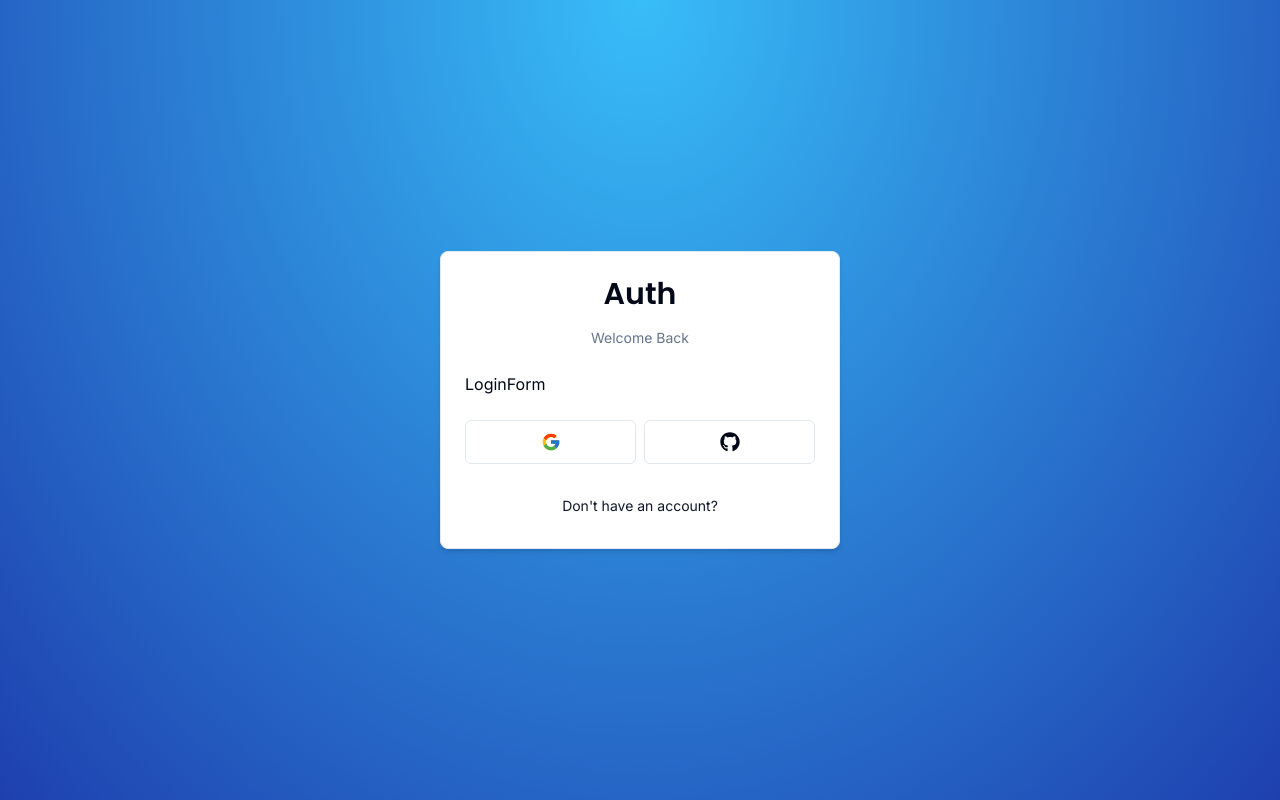
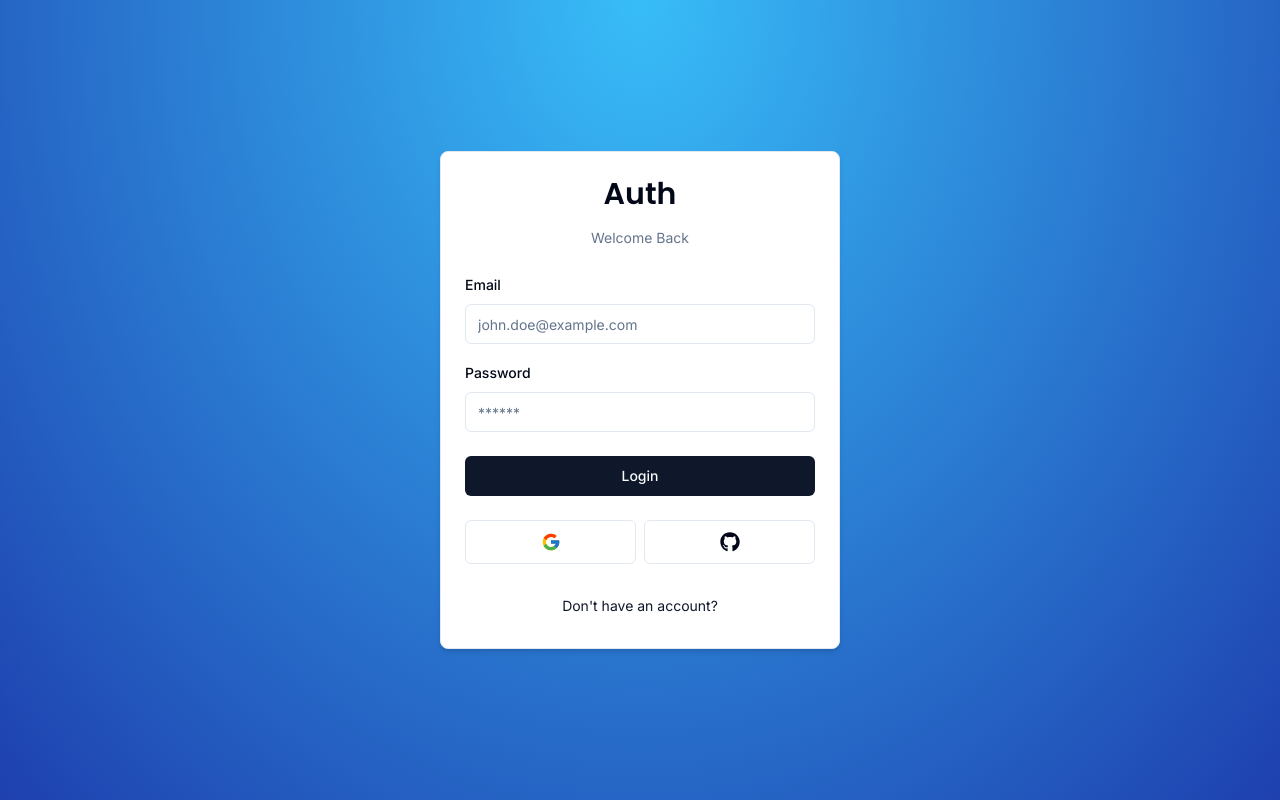
Before and after one commit to Shelton-beep/auth-tutorial, a Next.js app: page /auth/login in a window 1280 px wide. Built offline with nearby package versions, Linux system fonts and the light colour scheme.

Commit message:
created a login form

```diff
--- a/components/auth/LoginForm.tsx
+++ b/components/auth/LoginForm.tsx
@@ -1,6 +1,33 @@
+"use client";
+import { useForm } from "react-hook-form";
 import CardWrapper from "./card-wrapper";
+import { LoginSchema } from "@/schemas/index";
+import * as z from "zod";
+import { zodResolver } from "@hookform/resolvers/zod";
+import {
+  Form,
+  FormControl,
+  FormField,
+  FormItem,
+  FormLabel,
+  FormMessage,
+} from "../ui/form";
+import { Input } from "../ui/input";
+import { Button } from "../ui/button";
 
 export function LoginForm() {
+  const form = useForm<z.infer<typeof LoginSchema>>({
+    resolver: zodResolver(LoginSchema),
+    defaultValues: {
+      email: "",
+      password: "",
+    },
+  });
+
+  const onSubmit = (values: z.infer<typeof LoginSchema>) => {
+    console.log(values);
+  };
+
   return (
     <CardWrapper
       headerLabel="Welcome Back"
@@ -8,7 +35,45 @@
       backButtonLabel="Don't have an account?"
       showSocial
     >
-      LoginForm
+      <Form {...form}>
+        <form onSubmit={form.handleSubmit(onSubmit)} className="space-y-6">
+          <div className="space-y-4">
+            <FormField
+              control={form.control}
+              name="email"
+              render={({ field }) => (
+                <FormItem>
+                  <FormLabel>Email</FormLabel>
+                  <FormControl>
+                    <Input
+                      {...field}
+                      placeholder="john.doe@example.com"
+                      type="email"
+                    />
+                  </FormControl>
+                  <FormMessage />
+                </FormItem>
+              )}
+            ></FormField>
+            <FormField
+              control={form.control}
+              name="password"
+              render={({ field }) => (
+                <FormItem>
+                  <FormLabel>Password</FormLabel>
+                  <FormControl>
+                    <Input {...field} placeholder="******" type="password" />
+                  </FormControl>
+                  <FormMessage />
+                </FormItem>
+              )}
+            ></FormField>
+          </div>
+          <Button type="submit" className="w-full">
+            Login
+          </Button>
+        </form>
+      </Form>
     </CardWrapper>
   );
 }
--- /dev/null
+++ b/components/ui/form.tsx
@@ -0,0 +1,176 @@
+import * as React from "react"
+import * as LabelPrimitive from "@radix-ui/react-label"
+import { Slot } from "@radix-ui/react-slot"
+import {
+  Controller,
+  ControllerProps,
+  FieldPath,
+  FieldValues,
+  FormProvider,
+  useFormContext,
+} from "react-hook-form"
+
+import { cn } from "@/lib/utils"
+import { Label } from "@/components/ui/label"
+
+const Form = FormProvider
+
+type FormFieldContextValue<
+  TFieldValues extends FieldValues = FieldValues,
+  TName extends FieldPath<TFieldValues> = FieldPath<TFieldValues>
+> = {
+  name: TName
+}
+
+const FormFieldContext = React.createContext<FormFieldContextValue>(
+  {} as FormFieldContextValue
+)
+
+const FormField = <
+  TFieldValues extends FieldValues = FieldValues,
+  TName extends FieldPath<TFieldValues> = FieldPath<TFieldValues>
+>({
+  ...props
+}: ControllerProps<TFieldValues, TName>) => {
+  return (
+    <FormFieldContext.Provider value={{ name: props.name }}>
+      <Controller {...props} />
+    </FormFieldContext.Provider>
+  )
+}
+
+const useFormField = () => {
+  const fieldContext = React.useContext(FormFieldContext)
+  const itemContext = React.useContext(FormItemContext)
+  const { getFieldState, formState } = useFormContext()
+
+  const fieldState = getFieldState(fieldContext.name, formState)
+
+  if (!fieldContext) {
+    throw new Error("useFormField should be used within <FormField>")
+  }
+
+  const { id } = itemContext
+
+  return {
+    id,
+    name: fieldContext.name,
+    formItemId: `${id}-form-item`,
+    formDescriptionId: `${id}-form-item-description`,
+    formMessageId: `${id}-form-item-message`,
+    ...fieldState,
+  }
+}
+
+type FormItemContextValue = {
+  id: string
+}
+
+const FormItemContext = React.createContext<FormItemContextValue>(
+  {} as FormItemContextValue
+)
+
+const FormItem = React.forwardRef<
+  HTMLDivElement,
+  React.HTMLAttributes<HTMLDivElement>
+>(({ className, ...props }, ref) => {
+  const id = React.useId()
+
+  return (
+    <FormItemContext.Provider value={{ id }}>
+      <div ref={ref} className={cn("space-y-2", className)} {...props} />
+    </FormItemContext.Provider>
+  )
+})
+FormItem.displayName = "FormItem"
+
+const FormLabel = React.forwardRef<
+  React.ElementRef<typeof LabelPrimitive.Root>,
+  React.ComponentPropsWithoutRef<typeof LabelPrimitive.Root>
+>(({ className, ...props }, ref) => {
+  const { error, formItemId } = useFormField()
+
+  return (
+    <Label
+      ref={ref}
+      className={cn(error && "text-destructive", className)}
+      htmlFor={formItemId}
+      {...props}
+    />
+  )
+})
+FormLabel.displayName = "FormLabel"
+
+const FormControl = React.forwardRef<
+  React.ElementRef<typeof Slot>,
+  React.ComponentPropsWithoutRef<typeof Slot>
+>(({ ...props }, ref) => {
+  const { error, formItemId, formDescriptionId, formMessageId } = useFormField()
+
+  return (
+    <Slot
+      ref={ref}
+      id={formItemId}
+      aria-describedby={
+        !error
+          ? `${formDescriptionId}`
+          : `${formDescriptionId} ${formMessageId}`
+      }
+      aria-invalid={!!error}
+      {...props}
+    />
+  )
+})
+FormControl.displayName = "FormControl"
+
+const FormDescription = React.forwardRef<
+  HTMLParagraphElement,
+  React.HTMLAttributes<HTMLParagraphElement>
+>(({ className, ...props }, ref) => {
+  const { formDescriptionId } = useFormField()
+
+  return (
+    <p
+      ref={ref}
+      id={formDescriptionId}
+      className={cn("text-sm text-muted-foreground", className)}
+      {...props}
+    />
+  )
+})
+FormDescription.displayName = "FormDescription"
+
+const FormMessage = React.forwardRef<
+  HTMLParagraphElement,
+  React.HTMLAttributes<HTMLParagraphElement>
+>(({ className, children, ...props }, ref) => {
+  const { error, formMessageId } = useFormField()
+  const body = error ? String(error?.message) : children
+
+  if (!body) {
+    return null
+  }
+
+  return (
+    <p
+      ref={ref}
+      id={formMessageId}
+      className={cn("text-sm font-medium text-destructive", className)}
+      {...props}
+    >
+      {body}
+    </p>
+  )
+})
+FormMessage.displayName = "FormMessage"
+
+export {
+  useFormField,
+  Form,
+  FormItem,
+  FormLabel,
+  FormControl,
+  FormDescription,
+  FormMessage,
+  FormField,
+}
--- /dev/null
+++ b/components/ui/input.tsx
@@ -0,0 +1,25 @@
+import * as React from "react"
+
+import { cn } from "@/lib/utils"
+
+export interface InputProps
+  extends React.InputHTMLAttributes<HTMLInputElement> {}
+
+const Input = React.forwardRef<HTMLInputElement, InputProps>(
+  ({ className, type, ...props }, ref) => {
+    return (
+      <input
+        type={type}
+        className={cn(
+          "flex h-10 w-full rounded-md border border-input bg-background px-3 py-2 text-sm ring-offset-background file:border-0 file:bg-transparent file:text-sm file:font-medium placeholder:text-muted-foreground focus-visible:outline-none focus-visible:ring-2 focus-visible:ring-ring focus-visible:ring-offset-2 disabled:cursor-not-allowed disabled:opacity-50",
+          className
+        )}
+        ref={ref}
+        {...props}
+      />
+    )
+  }
+)
+Input.displayName = "Input"
+
+export { Input }
--- /dev/null
+++ b/components/ui/label.tsx
@@ -0,0 +1,26 @@
+"use client"
+
+import * as React from "react"
+import * as LabelPrimitive from "@radix-ui/react-label"
+import { cva, type VariantProps } from "class-variance-authority"
+
+import { cn } from "@/lib/utils"
+
+const labelVariants = cva(
+  "text-sm font-medium leading-none peer-disabled:cursor-not-allowed peer-disabled:opacity-70"
+)
+
+const Label = React.forwardRef<
+  React.ElementRef<typeof LabelPrimitive.Root>,
+  React.ComponentPropsWithoutRef<typeof LabelPrimitive.Root> &
+    VariantProps<typeof labelVariants>
+>(({ className, ...props }, ref) => (
+  <LabelPrimitive.Root
+    ref={ref}
+    className={cn(labelVariants(), className)}
+    {...props}
+  />
+))
+Label.displayName = LabelPrimitive.Root.displayName
+
+export { Label }
--- a/package.json
+++ b/package.json
@@ -9,6 +9,8 @@
     "lint": "next lint"
   },
   "dependencies": {
+    "@hookform/resolvers": "^3.3.4",
+    "@radix-ui/react-label": "^2.0.2",
     "@radix-ui/react-slot": "^1.0.2",
     "class-variance-authority": "^0.7.0",
     "clsx": "^2.1.0",
@@ -16,9 +18,11 @@
     "next": "14.0.4",
     "react": "^18",
     "react-dom": "^18",
+    "react-hook-form": "^7.49.3",
     "react-icons": "^5.0.0",
     "tailwind-merge": "^2.2.0",
-    "tailwindcss-animate": "^1.0.7"
+    "tailwindcss-animate": "^1.0.7",
+    "zod": "^3.22.4"
   },
   "devDependencies": {
     "@types/node": "^20",
--- /dev/null
+++ b/schemas/index.ts
@@ -0,0 +1,6 @@
+import * as z from "zod";
+
+export const LoginSchema = z.object({
+  email: z.string().email({ message: "Email is required" }),
+  password: z.string().min(1, { message: "Password is required" }),
+});
```
Also changed, not shown: 1 other file (tests, documents, lock files or other folders).
